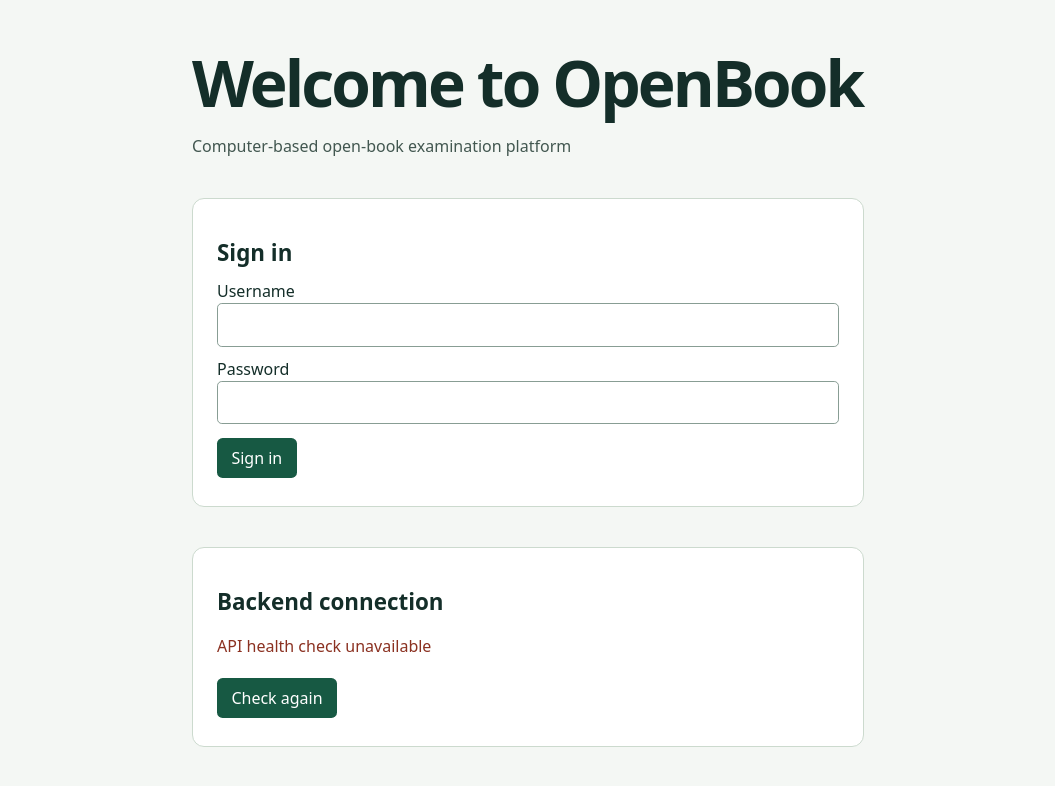
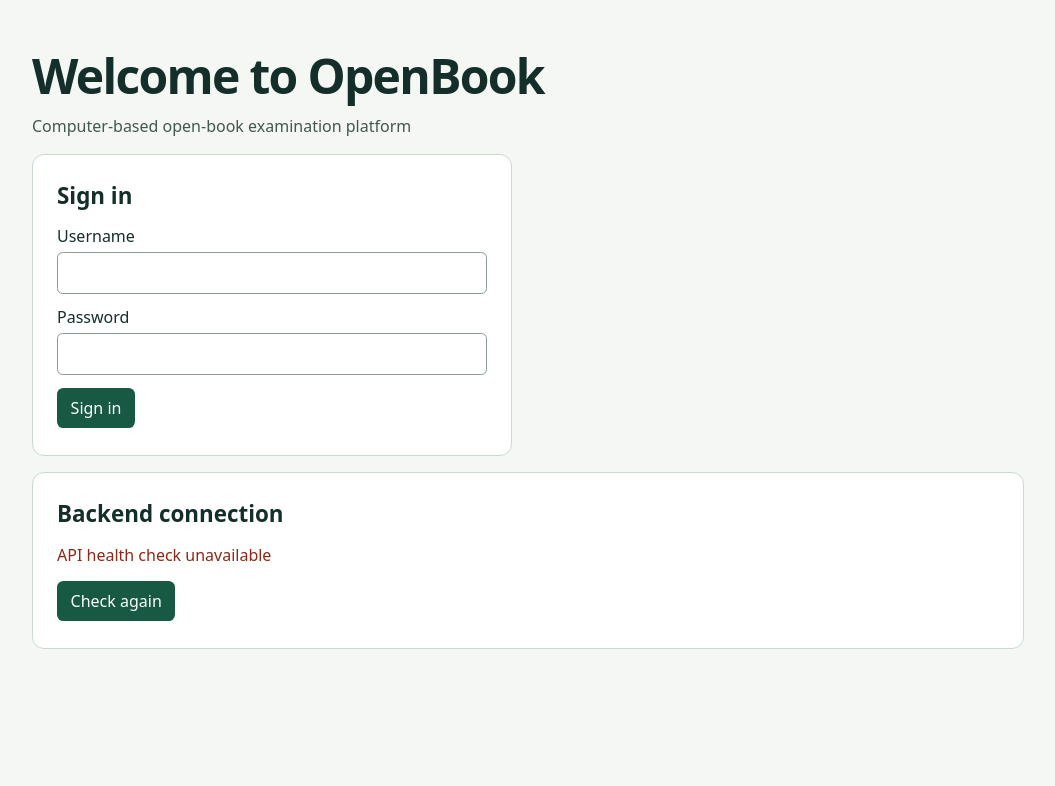
Before and after one commit to PKgamerzop/openbook-exam, a React (Vite) app in the folder frontend/: page / in a window 1280 px wide. Shown: the top 786 px of the page, without its empty margins (112-1167 px from the left). Built offline with nearby package versions, Linux system fonts and the light colour scheme; no server answers.

Commit message:
Align Phase 3 reference screens across viewport sizes (#28 #30)

```diff
--- a/frontend/src/app/Portal.tsx
+++ b/frontend/src/app/Portal.tsx
@@ -26,8 +26,10 @@ export function Portal() {
     <>
       {user ? (
         <>
-          <p>
-            {user.username} · {user.role}{' '}
+          <div className="session-bar">
+            <span>
+              {user.username} · {user.role}
+            </span>
             <button
               disabled={busy}
               onClick={() =>
@@ -39,11 +41,11 @@ export function Portal() {
             >
               Sign out
             </button>
-          </p>
+          </div>
           {user.role === 'lecturer' ? <Lecturer /> : <Student />}
         </>
       ) : (
-        <section>
+        <section className="sign-in">
           <h2>Sign in</h2>
           <form
             onSubmit={(e) => {
--- a/frontend/src/features/exam/Student.tsx
+++ b/frontend/src/features/exam/Student.tsx
@@ -47,9 +47,11 @@ export function Student() {
         !exams.data.length && <p>No examinations assigned.</p>
       )}
       {exams.data?.map((e) => (
-        <p key={e.id}>
+        <p className="exam-row" key={e.id}>
           <button onClick={() => select(e.id)}>{e.title}</button>{' '}
-          {e.availability}
+          <span className="processing-status" data-status={e.availability}>
+            {e.availability}
+          </span>
         </p>
       ))}
     </section>
--- a/frontend/src/features/references/Resources.tsx
+++ b/frontend/src/features/references/Resources.tsx
@@ -35,14 +35,17 @@ export function Resources({ path }: { path: string }) {
   if (!data) return <p>Loading references…</p>
   if (!data.length) return <p>No references selected.</p>
   return (
-    <div>
+    <div className="reference-panel">
       <h3>Exam references</h3>
+      <div className="reference-actions">
         {data.map((d) => (
           <button key={d.id} onClick={() => jump(d.id, 1)}>
             {d.title} · v{d.number} · {d.status}
           </button>
         ))}
+      </div>
       <form
+        className="reference-toolbar"
         onSubmit={(e) => {
           e.preventDefault()
           submit(query.trim())
@@ -139,9 +142,10 @@ export function Library({ cid }: { cid: number }) {
       .includes(filter.toLowerCase()),
   )
   return (
-    <article>
+    <article className="reference-library">
       <h3>Reference Library</h3>
       <form
+        className="upload-grid"
         onSubmit={(e) => {
           e.preventDefault()
           void run(async () => {
@@ -217,6 +221,7 @@ export function Library({ cid }: { cid: number }) {
         )}
         <button disabled={busy}>Upload PDF</button>
       </form>
+      <div className="reference-toolbar">
         <label>
           Filter by title, filename, folder or topic
           <input
@@ -226,15 +231,21 @@ export function Library({ cid }: { cid: number }) {
           />
         </label>
         <button onClick={() => reload((n) => n + 1)}>Refresh library</button>
+      </div>
       {(error || actionError) && <p role="alert">{error || actionError}</p>}
       {!data && !error && <p>Loading library…</p>}
       {docs?.length === 0 && <p>No matching documents.</p>}
+      <div className="library-grid">
         {docs?.map((d) => (
           <div className="library-entry" key={d.id}>
+            <div className="library-entry-heading">
               <h4>
                 {d.title} · v{d.number}
               </h4>
-          <span className="processing-status">{d.status}</span>
+              <span className="processing-status" data-status={d.status}>
+                {d.status}
+              </span>
+            </div>
             <p>
               {d.filename} · {Math.ceil(d.size / 1024)} KiB · {d.pages} pages
             </p>
@@ -286,6 +297,7 @@ export function Library({ cid }: { cid: number }) {
             </details>
           </div>
         ))}
+      </div>
       {preview && (
         <Viewer
           key={preview.id}
--- a/frontend/src/style.css
+++ b/frontend/src/style.css
@@ -3,68 +3,109 @@
   color: #142e29;
   background: #f4f7f4;
   line-height: 1.5;
+  --border: #ccdace;
+  --muted: #425750;
+  --accent: #175943;
 }
 
-body { margin: 0; }
+*, *::before, *::after { box-sizing: border-box; }
+body { margin: 0; overflow-wrap: anywhere; }
+main { max-width: 68rem; margin: 0 auto; padding: clamp(1rem, 4vw, 3rem); }
 
-main {
-  max-width: 42rem;
-  margin: 0 auto;
-  padding: clamp(3rem, 12vw, 9rem) 1.5rem;
+h1 { margin: 0; font-size: clamp(1.9rem, 5vw, 3rem); line-height: 1.15; letter-spacing: -.035em; }
+h2 { font-size: 1.4rem; }
+h3 { font-size: 1.1rem; }
+h2, h3, h4 { margin: 0 0 .75rem; }
+p { margin: .65rem 0; }
+.description, .library-entry p { color: var(--muted); }
+
+section {
+  margin-top: 1rem;
+  padding: clamp(.85rem, 3vw, 1.5rem);
+  background: white;
+  border: 1px solid var(--border);
+  border-radius: .75rem;
 }
 
-h1 {
-  margin: 0;
-  font-size: clamp(2.4rem, 7vw, 4rem);
-  line-height: 1.1;
-  letter-spacing: -0.045em;
+section > button + h2 { margin-top: .75rem; }
+.sign-in { max-width: 30rem; }
+.session-bar, .exam-row, .library-entry-heading {
+  display: flex;
+  flex-wrap: wrap;
+  align-items: center;
+  justify-content: space-between;
+  gap: .5rem 1rem;
 }
-
-.description { color: #425750; }
-
-section {
-  margin-top: 2.5rem;
-  padding: 1.5rem;
-  background: white;
-  border: 1px solid #ccdace;
-  border-radius: 0.75rem;
-}
-
-h2 { margin: 0; font-size: 1rem; }
-[data-state="connected"] { color: #14603f; }
-[data-state="degraded"], [data-state="unreachable"] { color: #8b3121; }
+.session-bar { margin-top: 1.25rem; }
+.exam-row { border-top: 1px solid var(--border); padding-top: .5rem; }
+.exam-row button, .reference-actions button { text-align: left; }
 
 button {
-  padding: 0.5rem 0.9rem;
+  max-width: 100%;
+  min-height: 2.5rem;
+  margin: .2rem .35rem .2rem 0;
+  padding: .5rem .85rem;
   font: inherit;
   color: white;
-  background: #175943;
+  background: var(--accent);
   border: 0;
-  border-radius: 0.35rem;
+  border-radius: .4rem;
   cursor: pointer;
 }
-
-button:disabled { opacity: 0.6; cursor: default; }
-button:focus-visible { outline: 2px solid #175943; outline-offset: 3px; }
-
-main { padding-top: 3rem; }
-fieldset { min-width: 0; margin: 1rem 0; border: 1px solid #ccdace; }
-label { display: block; margin: .6rem 0; }
-input:not([type=checkbox]):not([type=radio]), textarea {
-  display: block; width: 100%; box-sizing: border-box; padding: .55rem;
-  font: inherit; border: 1px solid #889d94; border-radius: .3rem;
+button:disabled { opacity: .6; cursor: default; }
+:focus-visible { outline: 2px solid var(--accent); outline-offset: 3px; }
+label { display: block; min-width: 0; margin: .65rem 0; }
+input:not([type=checkbox]):not([type=radio]), textarea, select {
+  display: block;
+  width: 100%;
+  min-width: 0;
+  margin-top: .25rem;
+  padding: .5rem;
+  border: 1px solid #889d94;
+  border-radius: .35rem;
+  background: white;
+  color: inherit;
+  font: inherit;
 }
-textarea { min-height: 4rem; }
-button { margin: .25rem .35rem .25rem 0; }
-.library-entry { border-top: 1px solid #ccdace; padding: 1rem 0; }
-.library-entry h4 { margin: 0; }
-.processing-status { display: inline-block; border-radius: .3rem; background: #eaf2ed; padding: .1rem .5rem; }
-.pdf-view canvas { display: block; max-width: 100%; height: auto; border: 1px solid #ccdace; }
-.pdf-view canvas[hidden] { display: none; }
-nav[aria-label="Course navigation"] { display: flex; flex-wrap: wrap; gap: .4rem; margin: 1rem 0; }
-nav [aria-pressed="false"] { color: #175943; background: #eaf2ed; }
-select { max-width: 100%; padding: .5rem; font: inherit; }
+input[type=file]::file-selector-button { font: inherit; }
+textarea { min-height: 4rem; resize: vertical; }
+fieldset { min-width: 0; margin: 1rem 0; border: 1px solid var(--border); border-radius: .5rem; }
 legend, summary { font-weight: 600; }
 summary { cursor: pointer; }
-[role=alert] { color: #902716; }
-h2 { margin-top: .8rem; font-size: 1.4rem; }
+
+.reference-library, .reference-panel { margin-top: 1.25rem; }
+.reference-panel { padding-top: 1rem; border-top: 1px solid var(--border); }
+.upload-grid, .library-grid { display: grid; grid-template-columns: repeat(2, minmax(0, 1fr)); gap: .75rem 1rem; }
+.upload-grid { padding: 1rem; background: #f4f7f4; border-radius: .5rem; }
+.upload-grid label, .reference-toolbar label { margin: 0; }
+.upload-grid > button { grid-column: 1 / -1; justify-self: start; }
+.reference-toolbar { display: flex; flex-wrap: wrap; align-items: end; gap: .5rem; margin: 1rem 0; }
+.reference-toolbar label { flex: 1 1 15rem; }
+.reference-toolbar > button { margin: 0; }
+.reference-actions, nav[aria-label="Course navigation"], .pdf-view nav {
+  display: flex;
+  flex-wrap: wrap;
+  align-items: center;
+  gap: .5rem;
+}
+.reference-actions button, nav button { margin: 0; }
+nav[aria-label="Course navigation"] { margin: 1rem 0; }
+nav [aria-pressed="false"] { color: var(--accent); background: #eaf2ed; }
+
+.library-entry { min-width: 0; padding: 1rem; border: 1px solid var(--border); border-radius: .5rem; }
+.library-entry h4 { margin: 0; }
+.library-entry details { margin-top: .5rem; }
+.processing-status { padding: .15rem .55rem; border-radius: 1rem; background: #edf1ef; color: #31453c; font-size: .875rem; }
+[data-status="searchable"], [data-status="open"] { background: #e0f1e6; color: #14603f; }
+[data-status="upcoming"], [data-status="processing"] { background: #fff1d4; color: #664500; }
+[data-status="failed"] { background: #fae5df; color: #902716; }
+
+.pdf-view { margin-top: 1rem; padding: .75rem; background: #f4f7f4; border: 1px solid var(--border); border-radius: .5rem; }
+.pdf-view canvas { display: block; max-width: 100%; height: auto; margin: .75rem auto 0; border: 1px solid var(--border); }
+.pdf-view canvas[hidden] { display: none; }
+[data-state="connected"] { color: #14603f; }
+[data-state="degraded"], [data-state="unreachable"], [role=alert] { color: #902716; }
+
+@media (max-width: 42rem) {
+  .upload-grid, .library-grid { grid-template-columns: minmax(0, 1fr); }
+}
```
Also changed, not shown: 1 other file (tests, documents, lock files or other folders). Lines whose indentation alone changed are shown as unchanged.
